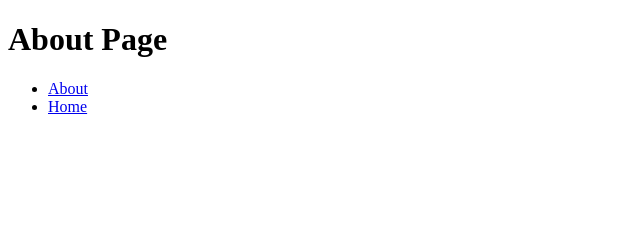
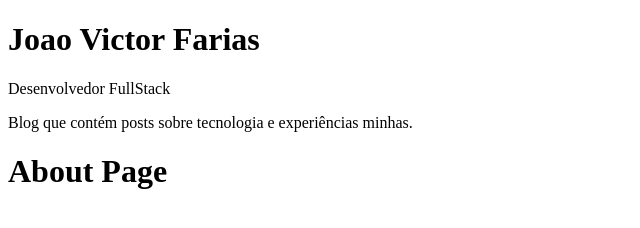
Before and after one commit to jvictorfarias/my-blog, a Gatsby site: page /about in a window 1280 px wide. Shown: the whole page, without its empty margins (0-640 px from the left). Built offline with nearby package versions, Linux system fonts and the light colour scheme; Gatsby itself is replaced by a stand-in of ours.

Commit message:
:sparkles: profile component

```diff
--- a/src/components/Profile/index.jsx
+++ b/src/components/Profile/index.jsx
@@ -0,0 +1,12 @@
+import React from 'react';
+
+
+const Profile = () => (
+  <>
+    <h1>Joao Victor Farias</h1>
+    <span>Desenvolvedor FullStack</span>
+    <p>Blog que contém posts sobre tecnologia e experiências minhas.</p>
+  </>
+)
+
+export default Profile;
--- a/src/components/layout.jsx
+++ b/src/components/layout.jsx
@@ -1,11 +1,15 @@
 import React from "react"
 import PropTypes from "prop-types"
+import Profile from "./Profile"
 
 
 const Layout = ({ children }) => {
 
   return (
-    <main>{children}</main>
+    <>
+      <Profile />
+      <main>{children}</main>
+    </>
   )
 }
 
--- a/src/pages/about.jsx
+++ b/src/pages/about.jsx
@@ -1,18 +1,13 @@
 import React from 'react';
-import { Link } from 'gatsby';
+
+import Layout from "../components/layout"
+import SEO from "../components/seo"
 
 const AboutPage = () => (
-  <>
+  <Layout>
+    <SEO title="about" />
     <h1>About Page</h1>
-    <ul>
-      <li>
-        <Link to="/about">About</Link>
-      </li>
-      <li>
-        <Link to="/" activeStyle={{ color: 'red' }}>Home</Link>
-      </li>
-    </ul>
-  </>
+  </Layout>
 )
 
 export default AboutPage;
```
Also changed, not shown: src/pages/index.jsx (+2 -10 lines).
